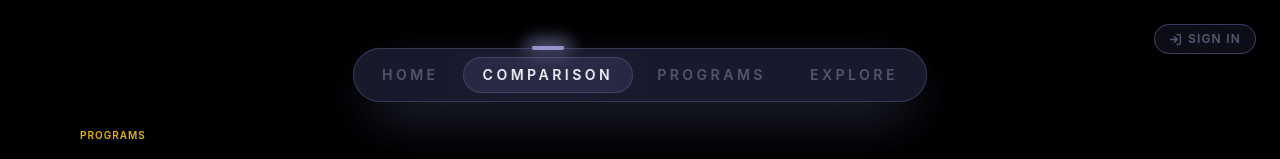
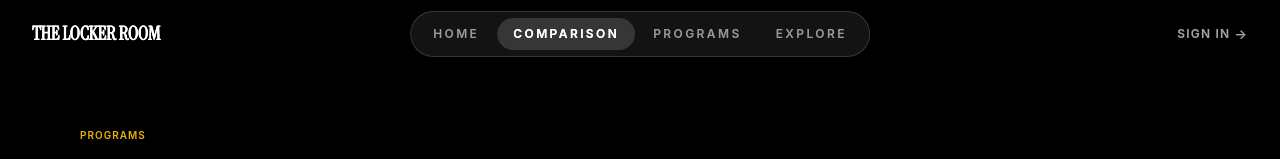
Before and after one commit to claxeon/the-locker-room, a React (Create React App) app in the folder frontend/: page /college-comparison in a window 1280 px wide. Shown: the top 159 px of the page. Built offline with nearby package versions, Linux system fonts and the light colour scheme; no server answers; a web font is replaced by a local one.

Commit message:
refactor(nav): flat header — remove glow/dot, wordmark left, sign-in text right

```diff
--- a/frontend/src/components/layout/GlobalNav.tsx
+++ b/frontend/src/components/layout/GlobalNav.tsx
@@ -1,155 +1,31 @@
 import React, { useMemo, useState, useRef, useEffect } from 'react'
-import { Briefcase, FileText, Home, Flame, LayoutDashboard, LogIn, ChevronDown, LogOut, User } from 'lucide-react'
-import { NavLink, useLocation, useNavigate } from 'react-router-dom'
-import { motion } from 'framer-motion'
+import {
+  Briefcase,
+  FileText,
+  Home,
+  Flame,
+  LayoutDashboard,
+  ChevronDown,
+  LogOut,
+  User,
+  Menu,
+} from 'lucide-react'
+import { Link, NavLink, useLocation, useNavigate } from 'react-router-dom'
+import { motion, AnimatePresence } from 'framer-motion'
 
 import { NavBar, TubelightNavItem } from '../ui/tubelight-navbar'
 import { useAuth } from '../../hooks/useAuth'
 import { supabase } from '../../lib/supabase'
-import { cn } from '../../lib/utils'
 
-// ── AuthPill — top-right corner auth control
-// Shows "Sign In" button when logged out.
-// When logged in: shows a user menu dropdown with Dashboard + Sign Out.
-// Sign Out is NEVER a primary nav action — it lives inside the dropdown.
-function AuthPill({
-  user,
-  onSignOut,
-  location,
-}: {
-  user: ReturnType<typeof import('../../hooks/useAuth').useAuth>['user']
-  onSignOut: () => void
-  location: ReturnType<typeof useLocation>
-}) {
-  const [open, setOpen] = useState(false)
-  const ref = useRef<HTMLDivElement>(null)
+// ─────────────────────────────────────────────────────────────────────────────
+// Types
+// ─────────────────────────────────────────────────────────────────────────────
 
-  useEffect(() => {
-    function handle(e: MouseEvent) {
-      if (ref.current && !ref.current.contains(e.target as Node)) setOpen(false)
-    }
-    document.addEventListener('mousedown', handle)
-    return () => document.removeEventListener('mousedown', handle)
-  }, [])
+interface GlobalNavProps {}
 
-  const isAuthPage = location.pathname === '/login' || location.pathname === '/signup'
-
-  return (
-    <motion.div
-      ref={ref}
-      initial={{ opacity: 0, y: -8 }}
-      animate={{ opacity: 1, y: 0 }}
-      transition={{ delay: 0.15, duration: 0.3 }}
-      className="fixed top-5 right-5 z-50 sm:top-6 sm:right-6"
-    >
-      {user ? (
-        <div className="relative">
-          <button
-            onClick={() => setOpen((p) => !p)}
-            className="flex items-center gap-1.5 px-3.5 py-1.5 rounded-full text-xs font-semibold uppercase tracking-widest transition-colors backdrop-blur-xl"
-            style={{
-              border: `1px solid ${open ? 'rgba(124,126,184,0.40)' : '#3a3a5c'}`,
-              backgroundColor: 'rgba(26,26,46,0.90)',
-              color: open ? '#9496cc' : '#8888a8',
-            }}
-            onMouseEnter={e => {
-              if (!open) {
-                (e.currentTarget as HTMLButtonElement).style.borderColor = '#4a4a70'
-                ;(e.currentTarget as HTMLButtonElement).style.color = '#f0f0f8'
-              }
-            }}
-            onMouseLeave={e => {
-              if (!open) {
-                (e.currentTarget as HTMLButtonElement).style.borderColor = '#3a3a5c'
-                ;(e.currentTarget as HTMLButtonElement).style.color = '#8888a8'
-              }
-            }}
-            aria-haspopup="true"
-            aria-expanded={open}
-          >
-            <User size={12} strokeWidth={2.5} />
-            My Account
-            <ChevronDown
-              size={11}
-              strokeWidth={2.5}
-              className={`transition-transform ${open ? 'rotate-180' : ''}`}
-            />
-          </button>
-          {open && (
-            <div
-              className="absolute right-0 top-full mt-2 min-w-[160px] rounded-xl py-1.5 shadow-2xl"
-              style={{
-                border: '1px solid #3a3a5c',
-                backgroundColor: '#1a1a2e',
-                boxShadow: '0 16px 48px 0 rgba(0,0,0,0.60)',
-              }}
-            >
-              <NavLink
-                to="/dashboard"
-                onClick={() => setOpen(false)}
-                className="flex items-center gap-2.5 px-4 py-2.5 text-xs font-semibold uppercase tracking-widest transition-colors"
-                style={{ color: '#8888a8' }}
-                onMouseEnter={e => {
-                  (e.currentTarget as HTMLAnchorElement).style.backgroundColor = '#252540'
-                  ;(e.currentTarget as HTMLAnchorElement).style.color = '#f0f0f8'
-                }}
-                onMouseLeave={e => {
-                  (e.currentTarget as HTMLAnchorElement).style.backgroundColor = 'transparent'
-                  ;(e.currentTarget as HTMLAnchorElement).style.color = '#8888a8'
-                }}
-              >
-                <LayoutDashboard size={12} />
-                Dashboard
-              </NavLink>
-              <div className="my-1 h-px" style={{ backgroundColor: '#3a3a5c' }} />
-              <button
-                onClick={() => { setOpen(false); onSignOut() }}
-                className="flex w-full items-center gap-2.5 px-4 py-2.5 text-xs font-semibold uppercase tracking-widest transition-colors"
-                style={{ color: '#555570' }}
-                onMouseEnter={e => {
-                  (e.currentTarget as HTMLButtonElement).style.backgroundColor = '#252540'
-                  ;(e.currentTarget as HTMLButtonElement).style.color = '#f87171'
-                }}
-                onMouseLeave={e => {
-                  (e.currentTarget as HTMLButtonElement).style.backgroundColor = 'transparent'
-                  ;(e.currentTarget as HTMLButtonElement).style.color = '#555570'
-                }}
-              >
-                <LogOut size={12} />
-                Sign Out
-              </button>
-            </div>
-          )}
-        </div>
-      ) : isAuthPage ? null : (
-        <NavLink
-          to="/login"
-          className={({ isActive }) =>
-            cn(
-              'flex items-center gap-1.5 px-3.5 py-1.5 rounded-full text-xs font-semibold uppercase tracking-widest transition-colors backdrop-blur-xl',
-            )
-          }
-          style={({ isActive }) => ({
-            border: `1px solid ${isActive ? 'rgba(124,126,184,0.40)' : '#3a3a5c'}`,
-            backgroundColor: 'rgba(15,15,26,0.70)',
-            color: isActive ? '#9496cc' : '#555570',
-          })}
-          onMouseEnter={e => {
-            (e.currentTarget as HTMLAnchorElement).style.borderColor = 'rgba(124,126,184,0.35)'
-            ;(e.currentTarget as HTMLAnchorElement).style.color = '#9496cc'
-          }}
-          onMouseLeave={e => {
-            (e.currentTarget as HTMLAnchorElement).style.borderColor = '#3a3a5c'
-            ;(e.currentTarget as HTMLAnchorElement).style.color = '#555570'
-          }}
-        >
-          <LogIn size={13} strokeWidth={2.5} />
-          Sign In
-        </NavLink>
-      )}
-    </motion.div>
-  )
-}
+// ─────────────────────────────────────────────────────────────────────────────
+// Constants
+// ─────────────────────────────────────────────────────────────────────────────
 
 const baseNavItems: TubelightNavItem[] = [
   {
@@ -178,10 +54,127 @@ const baseNavItems: TubelightNavItem[] = [
   },
 ]
 
-export const GlobalNav: React.FC = () => {
+// ─────────────────────────────────────────────────────────────────────────────
+// AccountMenu — logged-in state: "My Account" dropdown
+// ─────────────────────────────────────────────────────────────────────────────
+
+function AccountMenu({ onSignOut }: { onSignOut: () => void }) {
+  const [open, setOpen] = useState(false)
+  const ref = useRef<HTMLDivElement>(null)
+
+  useEffect(() => {
+    function handleClick(e: MouseEvent) {
+      if (ref.current && !ref.current.contains(e.target as Node)) setOpen(false)
+    }
+    document.addEventListener('mousedown', handleClick)
+    return () => document.removeEventListener('mousedown', handleClick)
+  }, [])
+
+  return (
+    <div ref={ref} className="relative">
+      <button
+        onClick={() => setOpen((v) => !v)}
+        className="flex items-center gap-1.5 text-xs font-semibold uppercase tracking-widest transition-colors duration-150"
+        style={{ color: open ? 'var(--foreground, #f0f0f8)' : 'rgba(255,255,255,0.45)' }}
+        onMouseEnter={(e) =>
+          ((e.currentTarget as HTMLButtonElement).style.color = 'rgba(255,255,255,0.80)')
+        }
+        onMouseLeave={(e) => {
+          if (!open)
+            (e.currentTarget as HTMLButtonElement).style.color = 'rgba(255,255,255,0.45)'
+        }}
+        aria-haspopup="true"
+        aria-expanded={open}
+      >
+        <User size={13} strokeWidth={2} />
+        My Account
+        <ChevronDown
+          size={11}
+          strokeWidth={2}
+          style={{
+            transition: 'transform 150ms ease',
+            transform: open ? 'rotate(180deg)' : 'rotate(0deg)',
+          }}
+        />
+      </button>
+
+      <AnimatePresence>
+        {open && (
+          <motion.div
+            initial={{ opacity: 0, y: -6 }}
+            animate={{ opacity: 1, y: 0 }}
+            exit={{ opacity: 0, y: -6 }}
+            transition={{ duration: 0.15, ease: 'easeOut' }}
+            className="absolute right-0 top-full mt-3 min-w-[160px] rounded-xl py-1.5"
+            style={{
+              border: '1px solid rgba(255,255,255,0.08)',
+              backgroundColor: '#1a1a2e',
+              boxShadow: '0 16px 48px 0 rgba(0,0,0,0.60)',
+            }}
+          >
+            <NavLink
+              to="/dashboard"
+              onClick={() => setOpen(false)}
+              className="flex items-center gap-2.5 px-4 py-2.5 text-xs font-semibold uppercase tracking-widest transition-colors duration-150"
+              style={{ color: 'rgba(255,255,255,0.45)' }}
+              onMouseEnter={(e) => {
+                const el = e.currentTarget as HTMLAnchorElement
+                el.style.backgroundColor = 'rgba(255,255,255,0.05)'
+                el.style.color = 'var(--foreground, #f0f0f8)'
+              }}
+              onMouseLeave={(e) => {
+                const el = e.currentTarget as HTMLAnchorElement
+                el.style.backgroundColor = 'transparent'
+                el.style.color = 'rgba(255,255,255,0.45)'
+              }}
+            >
+              <LayoutDashboard size={12} />
+              Dashboard
+            </NavLink>
+
+            <div className="my-1 h-px" style={{ backgroundColor: 'rgba(255,255,255,0.06)' }} />
+
+            <button
+              onClick={() => { setOpen(false); onSignOut() }}
+              className="flex w-full items-center gap-2.5 px-4 py-2.5 text-xs font-semibold uppercase tracking-widest transition-colors duration-150"
+              style={{ color: 'rgba(255,255,255,0.30)' }}
+              onMouseEnter={(e) => {
+                const el = e.currentTarget as HTMLButtonElement
+                el.style.backgroundColor = 'rgba(255,255,255,0.05)'
+                el.style.color = '#f87171'
+              }}
+              onMouseLeave={(e) => {
+                const el = e.currentTarget as HTMLButtonElement
+                el.style.backgroundColor = 'transparent'
+                el.style.color = 'rgba(255,255,255,0.30)'
+              }}
+            >
+              <LogOut size={12} />
+              Sign Out
+            </button>
+          </motion.div>
+        )}
+      </AnimatePresence>
+    </div>
+  )
+}
+
+// ─────────────────────────────────────────────────────────────────────────────
+// GlobalNav — full-width fixed header, single row: wordmark | nav | sign-in
+// ─────────────────────────────────────────────────────────────────────────────
+
+export const GlobalNav: React.FC<GlobalNavProps> = () => {
   const { user } = useAuth()
   const navigate = useNavigate()
   const location = useLocation()
+
+  // Scroll-based backdrop
+  const [scrolled, setScrolled] = useState(false)
+  useEffect(() => {
+    function onScroll() { setScrolled(window.scrollY > 50) }
+    window.addEventListener('scroll', onScroll, { passive: true })
+    return () => window.removeEventListener('scroll', onScroll)
+  }, [])
 
   const navItems: TubelightNavItem[] = useMemo(() => {
     if (user) {
@@ -203,13 +196,93 @@ export const GlobalNav: React.FC = () => {
     navigate('/')
   }
 
+  const isAuthPage =
+    location.pathname === '/login' || location.pathname === '/signup'
+
   return (
-    <>
-      <div className="fixed left-1/2 z-50 -translate-x-1/2 bottom-6 sm:bottom-auto sm:top-6">
-        <NavBar items={navItems} />
+    <header
+      className="fixed inset-x-0 top-0 z-50 transition-all duration-300"
+      style={{
+        paddingLeft: 'clamp(16px, 4vw, 32px)',
+        paddingRight: 'clamp(16px, 4vw, 32px)',
+        paddingTop: '20px',
+        paddingBottom: '20px',
+        // Backdrop fades in on scroll
+        backgroundColor: scrolled ? 'rgba(15,15,26,0.85)' : 'transparent',
+        backdropFilter: scrolled ? 'blur(12px)' : 'none',
+        WebkitBackdropFilter: scrolled ? 'blur(12px)' : 'none',
+        borderBottom: scrolled ? '1px solid rgba(255,255,255,0.05)' : '1px solid transparent',
+      }}
+    >
+      {/* Three-column grid: wordmark | nav | auth */}
+      <div className="flex items-center justify-between gap-4">
+
+        {/* LEFT — Wordmark */}
+        <Link
+          to="/"
+          className="flex-shrink-0 font-serif-display select-none transition-colors duration-150"
+          style={{
+            fontSize: '19px',
+            fontWeight: 700,
+            letterSpacing: '-0.01em',
+            textTransform: 'uppercase' as const,
+            color: 'var(--foreground, #f0f0f8)',
+            textDecoration: 'none',
+          }}
+          onMouseEnter={(e) =>
+            ((e.currentTarget as HTMLAnchorElement).style.color = 'rgba(255,255,255,0.70)')
+          }
+          onMouseLeave={(e) =>
+            ((e.currentTarget as HTMLAnchorElement).style.color = 'var(--foreground, #f0f0f8)')
+          }
+        >
+          The Locker Room
+        </Link>
+
+        {/* CENTER — Nav pill (hidden below md) */}
+        <div className="absolute left-1/2 -translate-x-1/2 hidden md:block">
+          <NavBar items={navItems} />
+        </div>
+
+        {/* RIGHT — Auth controls */}
+        <div className="flex flex-shrink-0 items-center gap-4">
+          {/* Mobile: hamburger (placeholder — opens no drawer, just shows icon) */}
+          <button
+            className="flex items-center justify-center md:hidden transition-colors duration-150"
+            style={{ color: 'rgba(255,255,255,0.45)' }}
+            aria-label="Open menu"
+            onMouseEnter={(e) =>
+              ((e.currentTarget as HTMLButtonElement).style.color = 'var(--foreground, #f0f0f8)')
+            }
+            onMouseLeave={(e) =>
+              ((e.currentTarget as HTMLButtonElement).style.color = 'rgba(255,255,255,0.45)')
+            }
+          >
+            <Menu size={20} strokeWidth={1.75} />
+          </button>
+
+          {/* Auth — logged in: account menu / logged out: plain "Sign In →" text link */}
+          {user ? (
+            <AccountMenu onSignOut={handleSignOut} />
+          ) : isAuthPage ? null : (
+            <NavLink
+              to="/login"
+              className="flex items-center gap-1 text-xs font-semibold uppercase tracking-widest transition-colors duration-150"
+              style={{ color: 'rgba(255,255,255,0.40)', textDecoration: 'none' }}
+              onMouseEnter={(e) =>
+                ((e.currentTarget as HTMLAnchorElement).style.color = 'var(--foreground, #f0f0f8)')
+              }
+              onMouseLeave={(e) =>
+                ((e.currentTarget as HTMLAnchorElement).style.color = 'rgba(255,255,255,0.40)')
+              }
+            >
+              Sign In
+              <span aria-hidden style={{ fontSize: '13px', lineHeight: 1 }}>→</span>
+            </NavLink>
+          )}
+        </div>
       </div>
-      <AuthPill user={user} onSignOut={handleSignOut} location={location} />
-    </>
+    </header>
   )
 }
 
--- a/frontend/src/components/ui/tubelight-navbar.tsx
+++ b/frontend/src/components/ui/tubelight-navbar.tsx
@@ -17,39 +17,38 @@ export type TubelightNavBarProps = {
   className?: string
 }
 
+/**
+ * NavBar — flat pill nav, no glow, no floating dot, no box-shadow.
+ * Positioning is handled by the parent (GlobalNav). This component
+ * renders only the pill container + items.
+ *
+ * Active state: one subtle lighter fill on the segment only.
+ * Removed: outer glow/halo, floating dot indicator, border emphasis on active item.
+ */
 export function NavBar({ items, className }: TubelightNavBarProps) {
   const location = useLocation()
+
   const activeItem = useMemo(() => {
     const { pathname, hash } = location
     return (
       items.find((item) => item.isActiveMatch?.(pathname, hash)) ??
       items.find((item) => {
         const [itemPath, itemHash] = item.to.split("#")
-        const matchesPath = pathname === itemPath
-        if (!itemHash) {
-          return matchesPath
-        }
-        return matchesPath && hash === `#${itemHash}`
+        if (!itemHash) return pathname === itemPath
+        return pathname === itemPath && hash === `#${itemHash}`
       }) ??
       items[0]
     )
   }, [items, location])
 
   return (
+    // Flat pill container — no box-shadow, no glow, no filter
     <div
-      className={cn(
-        "fixed left-1/2 z-50 -translate-x-1/2",
-        "bottom-6 sm:bottom-auto sm:top-6",
-        className,
-      )}
-    >
-      {/* Nav pill — navy surface, periwinkle border/glow */}
-      <div
-        className="flex items-center gap-1 rounded-full px-2 py-2 backdrop-blur-xl"
+      className={cn("flex items-center gap-0.5 rounded-full px-1.5 py-1.5", className)}
       style={{
-          border: '1px solid rgba(124,126,184,0.28)',
-          backgroundColor: 'rgba(26,26,46,0.85)',
-          boxShadow: '0 20px 60px -15px rgba(124,126,184,0.30)',
+        border: "1px solid rgba(255,255,255,0.08)",
+        backgroundColor: "rgba(255,255,255,0.04)",
+        // No box-shadow — outer glow removed
       }}
     >
       {items.map((item) => {
@@ -60,46 +59,45 @@ export function NavBar({ items, className }: TubelightNavBarProps) {
           <NavLink
             key={item.name}
             to={item.to}
-              className={() =>
-                cn(
-                  "relative flex items-center gap-2 rounded-full px-5 py-2 text-sm font-semibold uppercase tracking-[0.25em] transition-colors",
-                  isActive ? "text-[#f0f0f8]" : "text-[#555570] hover:text-[#a8a8c0]",
-                )
+            aria-label={item.name}
+            aria-current={isActive ? "page" : undefined}
+            className="relative flex items-center gap-2 rounded-full px-4 py-2 text-xs font-semibold uppercase tracking-[0.2em] transition-colors duration-150 ease-out"
+            style={({ isActive: linkActive }) => {
+              // Use the computed isActive (which respects isActiveMatch) not linkActive
+              void linkActive
+              return {
+                color: isActive ? "var(--foreground, #f0f0f8)" : "rgba(255,255,255,0.35)",
               }
-              aria-label={item.name}
+            }}
+            onMouseEnter={(e) => {
+              if (!isActive)
+                (e.currentTarget as HTMLAnchorElement).style.color = "rgba(255,255,255,0.75)"
+            }}
+            onMouseLeave={(e) => {
+              if (!isActive)
+                (e.currentTarget as HTMLAnchorElement).style.color = "rgba(255,255,255,0.35)"
+            }}
           >
+            {/* Desktop: text label */}
             <span className="hidden md:inline">{item.name}</span>
+            {/* Mobile: icon only */}
             <span className="inline md:hidden" aria-hidden>
-                <Icon size={18} strokeWidth={2.5} />
+              <Icon size={16} strokeWidth={2} />
             </span>
 
+            {/* Active segment highlight — ONE subtle fill, no border, no glow, no dot */}
             {isActive && (
-                <motion.div
-                  layoutId="tubelight"
+              <motion.span
+                layoutId="nav-active"
                 className="absolute inset-0 -z-10 rounded-full"
-                  style={{
-                    border: '1px solid rgba(124,126,184,0.30)',
-                    backgroundColor: 'rgba(124,126,184,0.14)',
-                  }}
-                  transition={{ type: "spring", stiffness: 260, damping: 26 }}
-                >
-                  {/* Periwinkle tube-light top accent */}
-                  <div
-                    className="absolute -top-3 left-1/2 h-1 w-8 -translate-x-1/2 rounded-full"
-                    style={{ backgroundColor: '#9496cc' }}
-                  >
-                    <div
-                      className="absolute -top-2 left-1/2 h-5 w-12 -translate-x-1/2 rounded-full blur"
-                      style={{ backgroundColor: 'rgba(148,150,204,0.28)' }}
+                style={{ backgroundColor: "rgba(255,255,255,0.08)" }}
+                transition={{ type: "spring", stiffness: 300, damping: 30 }}
               />
-                  </div>
-                </motion.div>
             )}
           </NavLink>
         )
       })}
     </div>
-    </div>
   )
 }
 
```
Lines whose indentation alone changed are shown as unchanged.
